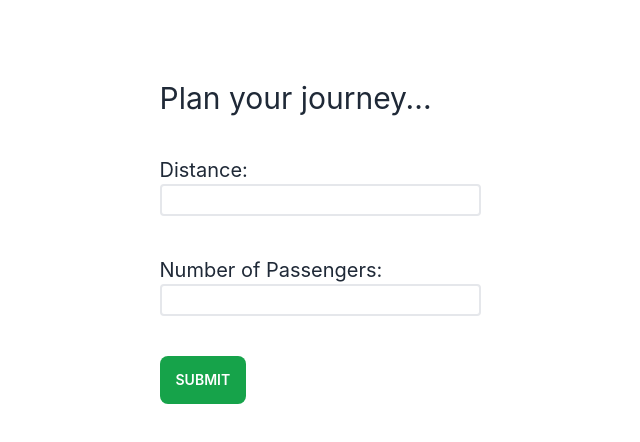
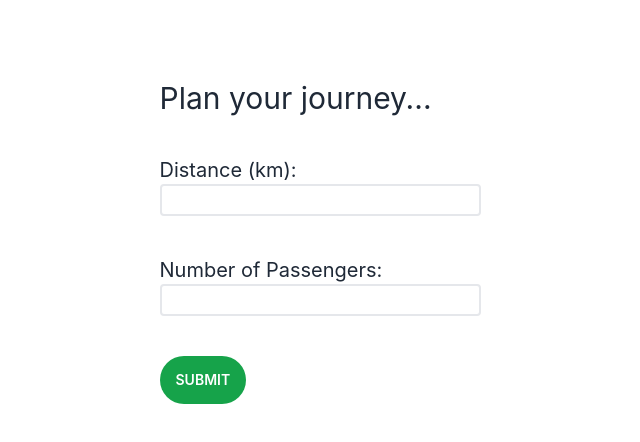
Before and after one commit to rkirkbride13/Ecoliday, a React (Create React App) app in the folder frontend/: page / in a window 1280 px wide. Shown: the top 442 px of the page, without its empty margins (320-960 px from the left). Built offline with nearby package versions, Linux system fonts and the light colour scheme.

Commit message:
Add validation messages

```diff
--- a/frontend/src/components/travelForm/TravelForm.js
+++ b/frontend/src/components/travelForm/TravelForm.js
@@ -22,8 +22,8 @@ const TravelForm = (props) => {
     <div id="travelForm" className="mt-20">
       <h1 className="text-3xl mb-10">Plan your journey...</h1>
       <form onSubmit={handleSubmit}>
-        <div id="distance" className="mb-10 text-xl mx-auto">
-          <label for="distance-input">Distance:</label>
+        <div id="distance" className="mb-5 text-xl mx-auto">
+          <label for="distance-input">Distance (km):</label>
           <br />
           <input
             id="distance-input"
@@ -32,13 +32,14 @@ const TravelForm = (props) => {
             min="0.0"
             value={distance}
             onChange={handleChange(setDistance)}
-            className="pl-1 focus:outline-none focus:border-sky-500 focus:invalid:border-red-500 invalid:border-red-500 border-2 rounded peer"
+            className="pl-1 focus:outline-none focus:border-sky-500 focus:invalid:border-red-600 invalid:border-red-600 border-2 rounded peer"
           />
-          {/* <br />
-          <p className="invisible peer-invalid:visible">Invalid distance</p> */}
+          <p className="invisible peer-invalid:visible text-xs pl-1 pt-1 text-red-500">
+            Must be a positive whole number
+          </p>
         </div>
 
-        <div id="passengers" className="mb-10 text-xl">
+        <div id="passengers" className="mb-5 text-xl">
           <label for="passengers-input">Number of Passengers: </label>
           <br />
           <input
@@ -49,15 +50,18 @@ const TravelForm = (props) => {
             value={passengers}
             onChange={handleChange(setPassengers)}
             // pattern="\d*"
-            className="pl-1 focus:outline-none focus:border-sky-500 focus:invalid:border-red-500 invalid:border-red-500 border-2 rounded peer"
+            className="pl-1 focus:outline-none focus:border-sky-500 focus:invalid:border-red-600 invalid:border-red-600 border-2 rounded peer"
           />
+          <p className="invisible peer-invalid:visible text-xs pl-1 pt-1 text-red-500">
+            Must be a positive whole number
+          </p>
         </div>
 
         <input
           data-cy="travelFormSubmit"
           type="submit"
           value="Submit"
-          className="btn bg-green-600 border-0"
+          className="btn bg-green-600 border-0 hover:bg-green-700 rounded-full"
         />
       </form>
     </div>
```
